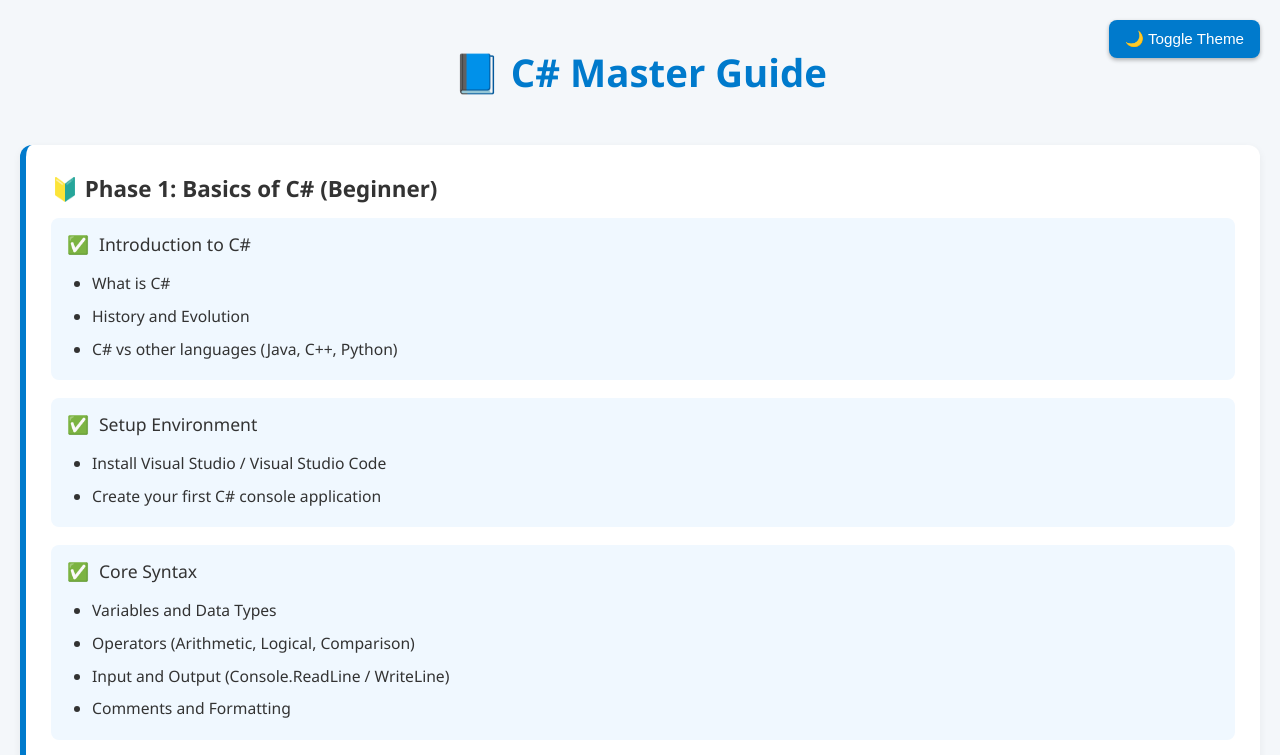
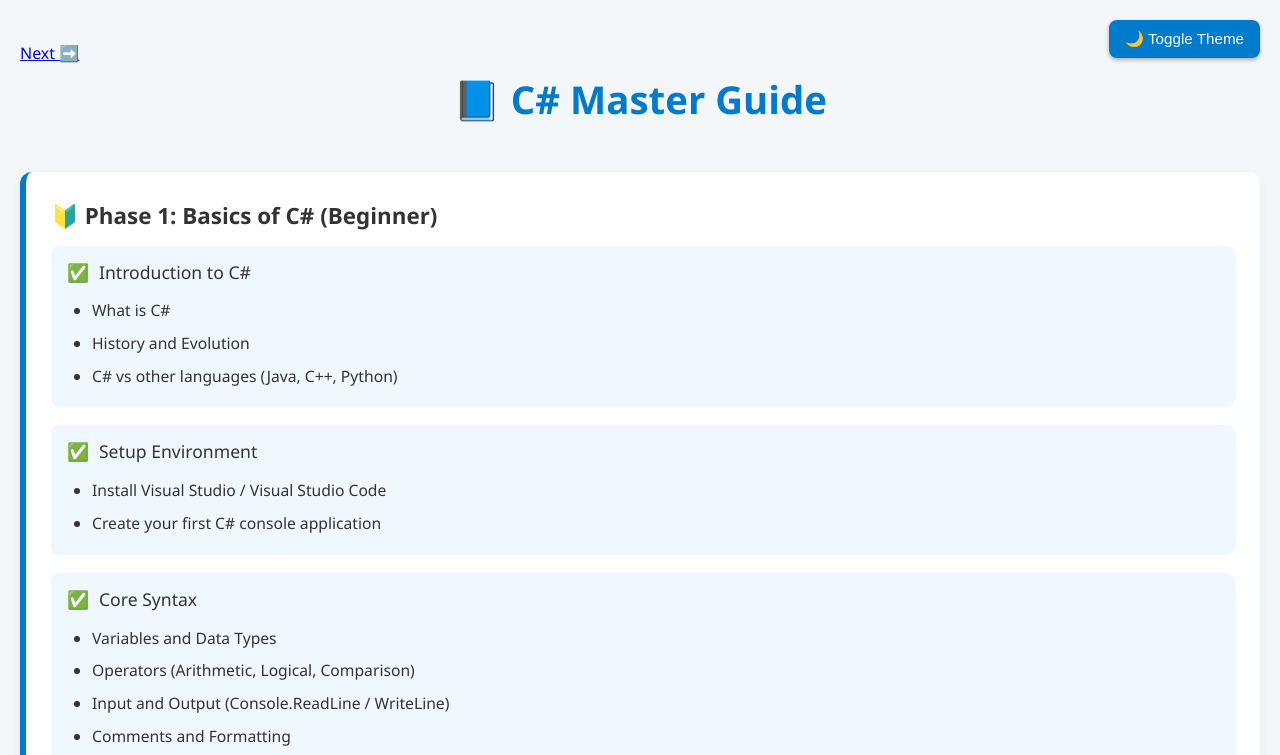
Before and after one commit to developwithashwini/c-sharp-master-guide, a plain HTML site: page index.html in a window 1280 px wide. Shown: the top 755 px of the page. Drawn offline with Linux system fonts and the light colour scheme.

Commit message:
Update index.html

```diff
--- a/index.html
+++ b/index.html
@@ -157,6 +157,7 @@
 
   <button class="toggle-theme" onclick="toggleTheme()">🌙 Toggle Theme</button>
 
+  <a href="https://github.com/developwithashwini/c-sharp-master-guide/01-chapter-01-Basics-of-C%23/index.html">Next ➡️</a>
   <h1>📘 C# Master Guide</h1>
 
   <div class="phase">
```
